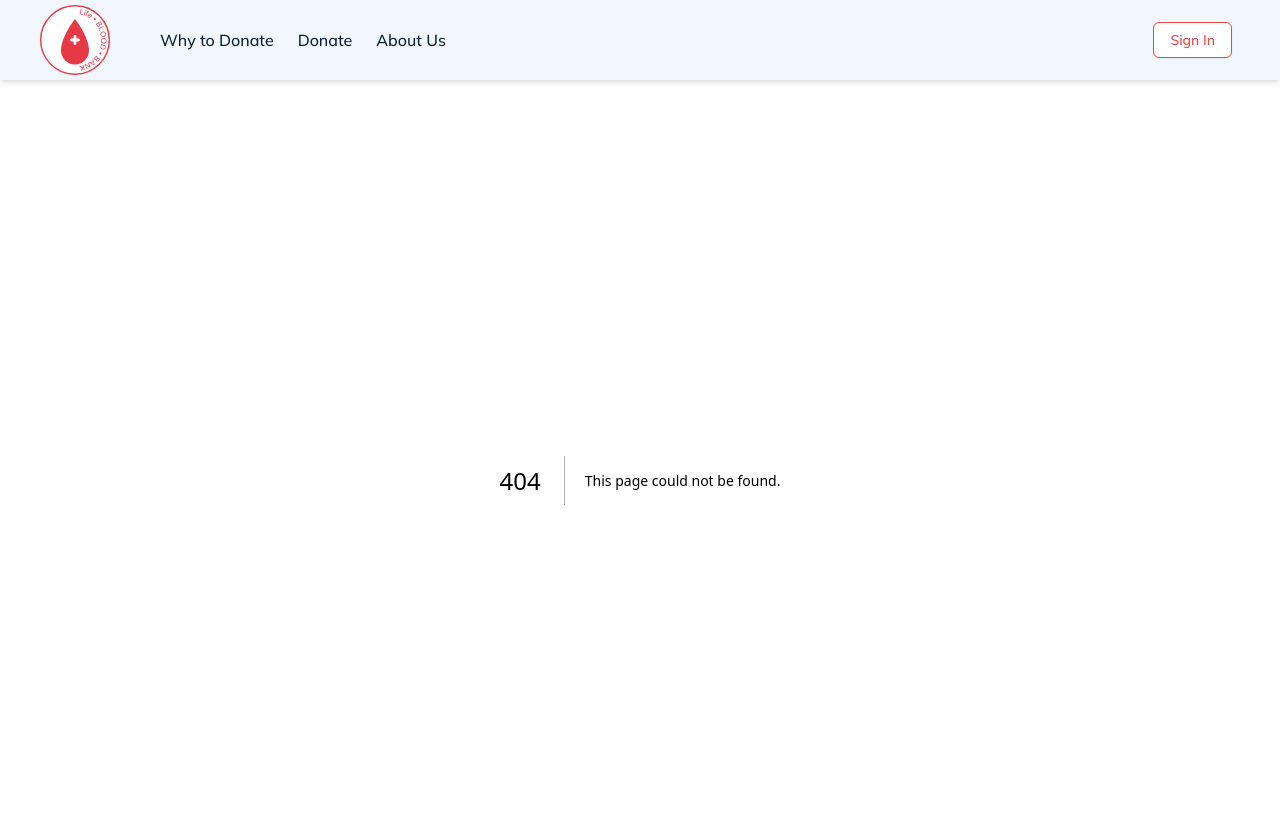
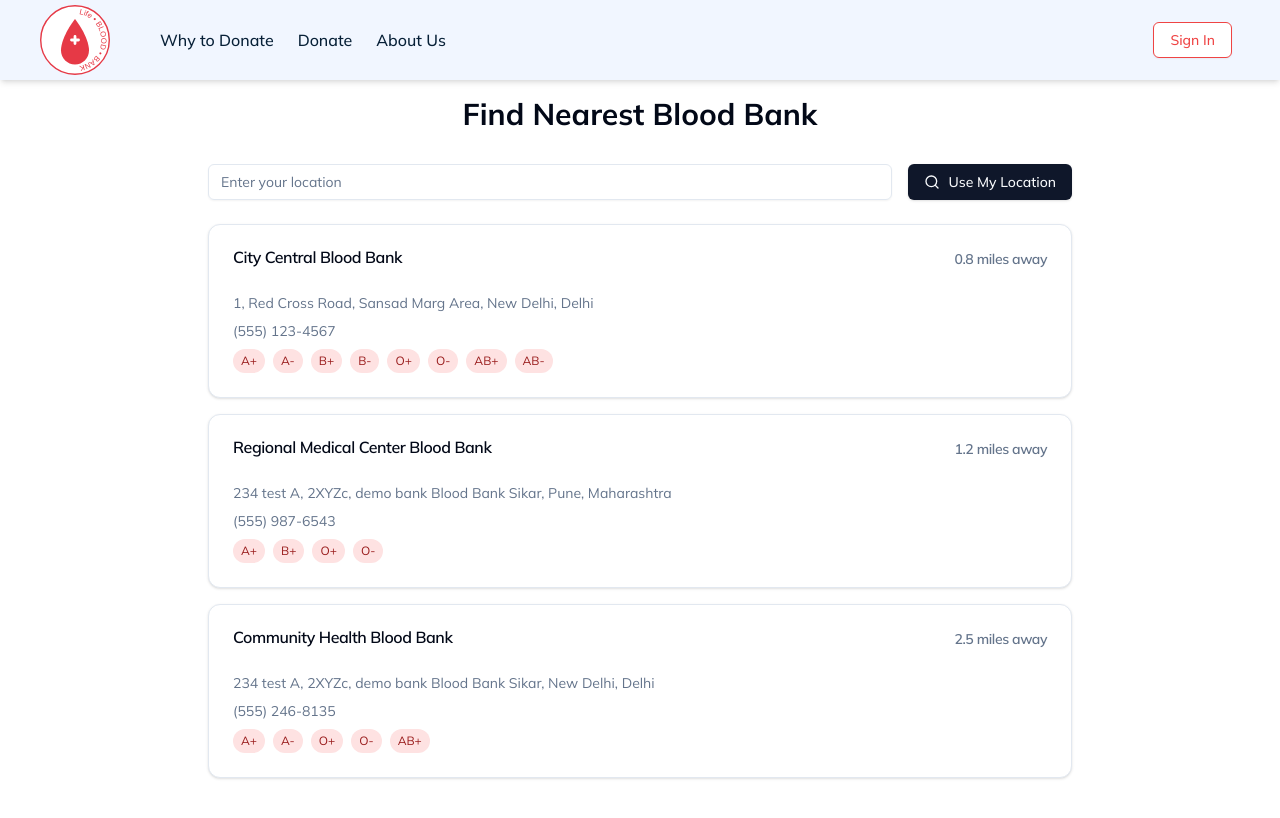
Before and after one commit to THEFZNKHAN/blood_bank, a Next.js app: page /nearest_blood_bank in a window 1280 px wide. Before the commit this address had no page. Shown: the top 818 px of the page. Built offline with nearby package versions, Linux system fonts and the light colour scheme.

Commit message:
Add Blood Bank Finder component and UI elements for improved blood bank search functionality

```diff
--- /dev/null
+++ b/src/app/nearest_blood_bank/page.tsx
@@ -0,0 +1,130 @@
+"use client";
+
+import React, { useState } from "react";
+import { Search } from "lucide-react";
+import { Card, CardHeader, CardTitle, CardContent } from "@/components/ui/card";
+import { Input } from "@/components/ui/input";
+import { Button } from "@/components/ui/button";
+import { Alert, AlertDescription } from "@/components/ui/alert";
+
+const bloodBanks = [
+  {
+    id: 1,
+    name: "City Central Blood Bank",
+    address: "1, Red Cross Road, Sansad Marg Area, New Delhi, Delhi",
+    phone: "(555) 123-4567",
+    distance: 0.8,
+    bloodTypes: ["A+", "A-", "B+", "B-", "O+", "O-", "AB+", "AB-"],
+  },
+  {
+    id: 2,
+    name: "Regional Medical Center Blood Bank",
+    address: "234 test A, 2XYZc, demo bank Blood Bank Sikar, Pune, Maharashtra",
+    phone: "(555) 987-6543",
+    distance: 1.2,
+    bloodTypes: ["A+", "B+", "O+", "O-"],
+  },
+  {
+    id: 3,
+    name: "Community Health Blood Bank",
+    address: "234 test A, 2XYZc, demo bank Blood Bank Sikar, New Delhi, Delhi",
+    phone: "(555) 246-8135",
+    distance: 2.5,
+    bloodTypes: ["A+", "A-", "O+", "O-", "AB+"],
+  },
+];
+
+const BloodBankFinder = () => {
+  const [location, setLocation] = useState("");
+  const [userLocation, setUserLocation] = useState<GeolocationPosition | null>(null);
+  const [loading, setLoading] = useState(false);
+  const [error, setError] = useState("");
+
+  const handleGetLocation = () => {
+    setLoading(true);
+    setError("");
+
+    if (!navigator.geolocation) {
+      setError("Geolocation is not supported by your browser");
+      setLoading(false);
+      return;
+    }
+
+    navigator.geolocation.getCurrentPosition(
+      (position) => {
+        setUserLocation(position);
+        setLoading(false);
+      },
+      // eslint-disable-next-line @typescript-eslint/no-unused-vars
+      (error) => {
+        setError("Unable to retrieve your location");
+        setLoading(false);
+      }
+    );
+  };
+
+  return (
+    <div className="container mx-auto p-4 max-w-4xl">
+      <h1 className="text-3xl font-bold mb-8 text-center">
+        Find Nearest Blood Bank
+      </h1>
+
+      <div className="flex gap-4 mb-6">
+        <Input
+          type="text"
+          placeholder="Enter your location"
+          value={location}
+          onChange={(e) => setLocation(e.target.value)}
+          className="flex-1"
+        />
+        <Button
+          onClick={handleGetLocation}
+          className="flex items-center gap-2"
+          disabled={loading}
+        >
+          <Search className="h-4 w-4" />
+          Use My Location
+        </Button>
+      </div>
+
+      {error && (
+        <Alert variant="destructive" className="mb-6">
+          <AlertDescription>{error}</AlertDescription>
+        </Alert>
+      )}
+
+      <div className="grid gap-4">
+        {bloodBanks.map((bank) => (
+          <Card key={bank.id}>
+            <CardHeader>
+              <CardTitle className="flex justify-between items-start">
+                <span>{bank.name}</span>
+                <span className="text-sm text-muted-foreground">
+                  {bank.distance} miles away
+                </span>
+              </CardTitle>
+            </CardHeader>
+            <CardContent>
+              <div className="space-y-2">
+                <p className="text-sm text-muted-foreground">{bank.address}</p>
+                <p className="text-sm text-muted-foreground">{bank.phone}</p>
+                <div className="flex flex-wrap gap-2 mt-2">
+                  {bank.bloodTypes.map((type) => (
+                    <span
+                      key={type}
+                      className="px-2 py-1 bg-red-100 text-red-800 rounded-full text-xs"
+                    >
+                      {type}
+                    </span>
+                  ))}
+                </div>
+              </div>
+            </CardContent>
+          </Card>
+        ))}
+      </div>
+    </div>
+  );
+};
+
+export default BloodBankFinder;
--- /dev/null
+++ b/src/components/ui/alert.tsx
@@ -0,0 +1,59 @@
+import * as React from "react"
+import { cva, type VariantProps } from "class-variance-authority"
+
+import { cn } from "@/lib/utils"
+
+const alertVariants = cva(
+  "relative w-full rounded-lg border px-4 py-3 text-sm [&>svg+div]:translate-y-[-3px] [&>svg]:absolute [&>svg]:left-4 [&>svg]:top-4 [&>svg]:text-foreground [&>svg~*]:pl-7",
+  {
+    variants: {
+      variant: {
+        default: "bg-background text-foreground",
+        destructive:
+          "border-destructive/50 text-destructive dark:border-destructive [&>svg]:text-destructive",
+      },
+    },
+    defaultVariants: {
+      variant: "default",
+    },
+  }
+)
+
+const Alert = React.forwardRef<
+  HTMLDivElement,
+  React.HTMLAttributes<HTMLDivElement> & VariantProps<typeof alertVariants>
+>(({ className, variant, ...props }, ref) => (
+  <div
+    ref={ref}
+    role="alert"
+    className={cn(alertVariants({ variant }), className)}
+    {...props}
+  />
+))
+Alert.displayName = "Alert"
+
+const AlertTitle = React.forwardRef<
+  HTMLParagraphElement,
+  React.HTMLAttributes<HTMLHeadingElement>
+>(({ className, ...props }, ref) => (
+  <h5
+    ref={ref}
+    className={cn("mb-1 font-medium leading-none tracking-tight", className)}
+    {...props}
+  />
+))
+AlertTitle.displayName = "AlertTitle"
+
+const AlertDescription = React.forwardRef<
+  HTMLParagraphElement,
+  React.HTMLAttributes<HTMLParagraphElement>
+>(({ className, ...props }, ref) => (
+  <div
+    ref={ref}
+    className={cn("text-sm [&_p]:leading-relaxed", className)}
+    {...props}
+  />
+))
+AlertDescription.displayName = "AlertDescription"
+
+export { Alert, AlertTitle, AlertDescription }
--- /dev/null
+++ b/src/components/ui/card.tsx
@@ -0,0 +1,76 @@
+import * as React from "react"
+
+import { cn } from "@/lib/utils"
+
+const Card = React.forwardRef<
+  HTMLDivElement,
+  React.HTMLAttributes<HTMLDivElement>
+>(({ className, ...props }, ref) => (
+  <div
+    ref={ref}
+    className={cn(
+      "rounded-xl border bg-card text-card-foreground shadow",
+      className
+    )}
+    {...props}
+  />
+))
+Card.displayName = "Card"
+
+const CardHeader = React.forwardRef<
+  HTMLDivElement,
+  React.HTMLAttributes<HTMLDivElement>
+>(({ className, ...props }, ref) => (
+  <div
+    ref={ref}
+    className={cn("flex flex-col space-y-1.5 p-6", className)}
+    {...props}
+  />
+))
+CardHeader.displayName = "CardHeader"
+
+const CardTitle = React.forwardRef<
+  HTMLDivElement,
+  React.HTMLAttributes<HTMLDivElement>
+>(({ className, ...props }, ref) => (
+  <div
+    ref={ref}
+    className={cn("font-semibold leading-none tracking-tight", className)}
+    {...props}
+  />
+))
+CardTitle.displayName = "CardTitle"
+
+const CardDescription = React.forwardRef<
+  HTMLDivElement,
+  React.HTMLAttributes<HTMLDivElement>
+>(({ className, ...props }, ref) => (
+  <div
+    ref={ref}
+    className={cn("text-sm text-muted-foreground", className)}
+    {...props}
+  />
+))
+CardDescription.displayName = "CardDescription"
+
+const CardContent = React.forwardRef<
+  HTMLDivElement,
+  React.HTMLAttributes<HTMLDivElement>
+>(({ className, ...props }, ref) => (
+  <div ref={ref} className={cn("p-6 pt-0", className)} {...props} />
+))
+CardContent.displayName = "CardContent"
+
+const CardFooter = React.forwardRef<
+  HTMLDivElement,
+  React.HTMLAttributes<HTMLDivElement>
+>(({ className, ...props }, ref) => (
+  <div
+    ref={ref}
+    className={cn("flex items-center p-6 pt-0", className)}
+    {...props}
+  />
+))
+CardFooter.displayName = "CardFooter"
+
+export { Card, CardHeader, CardFooter, CardTitle, CardDescription, CardContent }
--- a/src/components/ui/feature-card.tsx
+++ b/src/components/ui/feature-card.tsx
@@ -1,24 +1,23 @@
+import Link from "next/link";
 import { Search, LogIn, BookPlus, MapPin } from "lucide-react";
-import Link from "next/link";
 
 const FeatureCards = () => {
 	const features = [
 		{
-			href: "blood_availability_search",
+			href: "/blood_availability_search",
 			title: "Blood Availability Search",
 			description:
 				"Quick search for available blood types across registered blood banks",
 			icon: <Search className="w-6 h-6" />,
 		},
-
 		{
-			href: "3",
+			href: "/sign-in",
 			title: "Donor Login",
 			description: "Access your donor profile and donation history",
 			icon: <LogIn className="w-6 h-6" />,
 		},
 		{
-			href: "2",
+			href: "/nearest_blood_bank",
 			title: "Find Your Nearest Blood Bank",
 			description: "Locate the closest blood bank centers in your area",
 			icon: <MapPin className="w-6 h-6" />,
--- a/src/components/ui/progress-card.tsx
+++ b/src/components/ui/progress-card.tsx
@@ -3,8 +3,8 @@ import { BookPlus, HandHeart } from "lucide-react";
 import { useEffect, useState } from "react";
 
 const ProgressCard = () => {
-	const [donorRegisterd, setDonorRegistered] = useState<number>(10);
-	const [bloodUnitCollected, setBloodUnitCollected] = useState<number>(15);
+	const [donorRegisterd, setDonorRegistered] = useState<number>(1000);
+	const [bloodUnitCollected, setBloodUnitCollected] = useState<number>(1500);
 
 	const progresses = [
 		{
@@ -52,7 +52,7 @@ const ProgressCard = () => {
 							</div>
 							<div className="flex items-center">
 								<h1 className="text-red-600 text-2xl font-bold  text-center">
-									{progress.count}
+									{progress.count}{"+"}
 								</h1>
 							</div>
 
```
